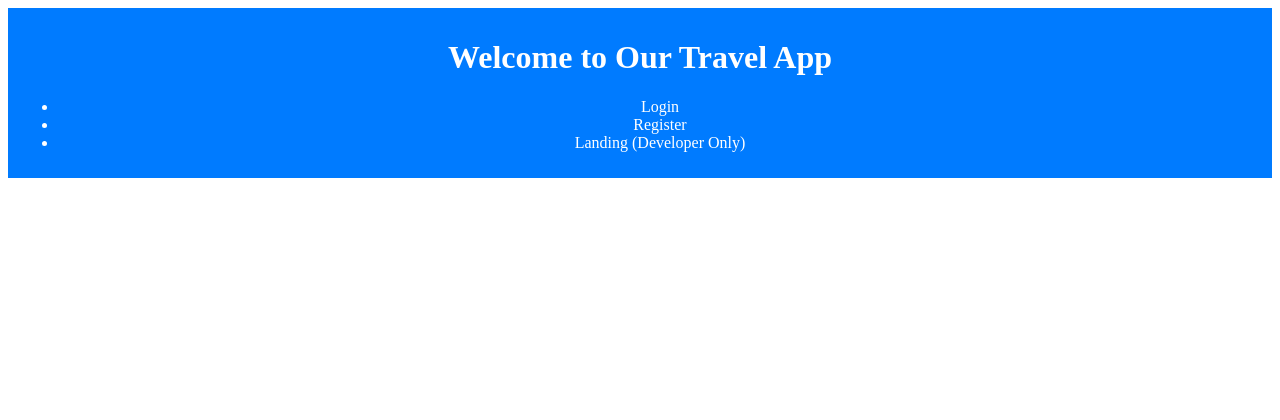
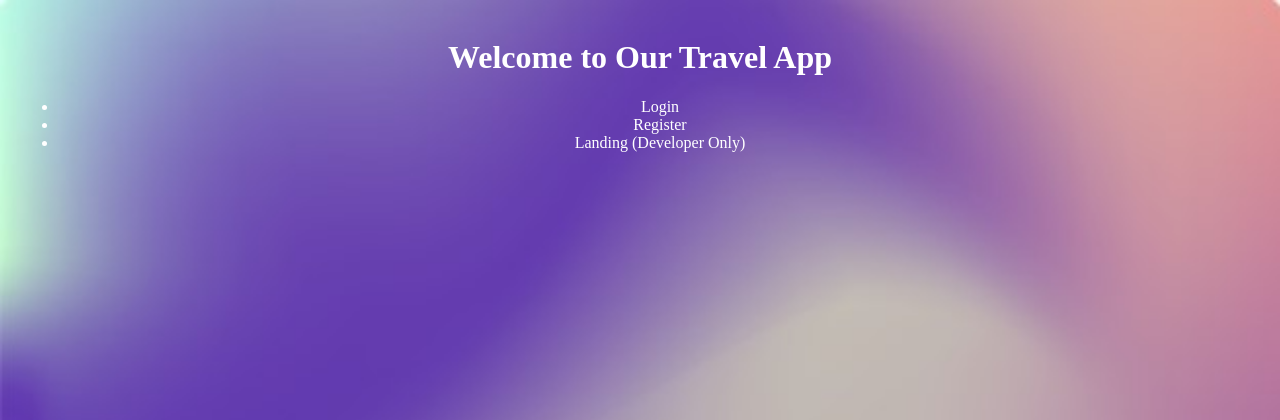
Before and after one commit to alec0322/Itinero, a Django app: page / in a window 1280 px wide. Shown: the top 420 px of the page. Run offline with Django 4.2, Linux system fonts and the light colour scheme.

Commit message:
Added background

```diff
--- a/backend/django/itinero/users/templates/users/getStarted.html
+++ b/backend/django/itinero/users/templates/users/getStarted.html
@@ -1,12 +1,18 @@
 <!DOCTYPE html>
 <html lang="en">
     <head>
+        <style>
+            body{
+            background-image: url('background.jpg');
+            background-size:cover
+            }
+        </style>
         <meta charset="UTF-8">
         <meta name="viewport" content="width=device-width, initial-scale=1.0">
         <title>Welcome to Our Travel App</title>
     </head>
     <body>
-        <header class="header" style="background-color: #007bff; color: #fff; text-align: center; padding: 10px;">
+        <header class="header" style= "color: #fff; text-align: center; padding: 10px;">
             <h1 class="header-title">Welcome to Our Travel App</h1>
             <nav class="header-nav">
                 <ul class="nav-list">
--- a/backend/django/itinero/users/templates/users/login.html
+++ b/backend/django/itinero/users/templates/users/login.html
@@ -4,6 +4,8 @@
   <style>
     body {
       text-align: center;
+      background-image: url('background.jpg');
+      background-size:cover
     }
 
     form {
--- a/backend/django/itinero/users/templates/users/register.html
+++ b/backend/django/itinero/users/templates/users/register.html
@@ -4,6 +4,8 @@
   <style>
     body {
       text-align: center;
+      background-image: url('background.jpg');
+      background-size:cover
     }
     form {
       display: inline-block;
```
